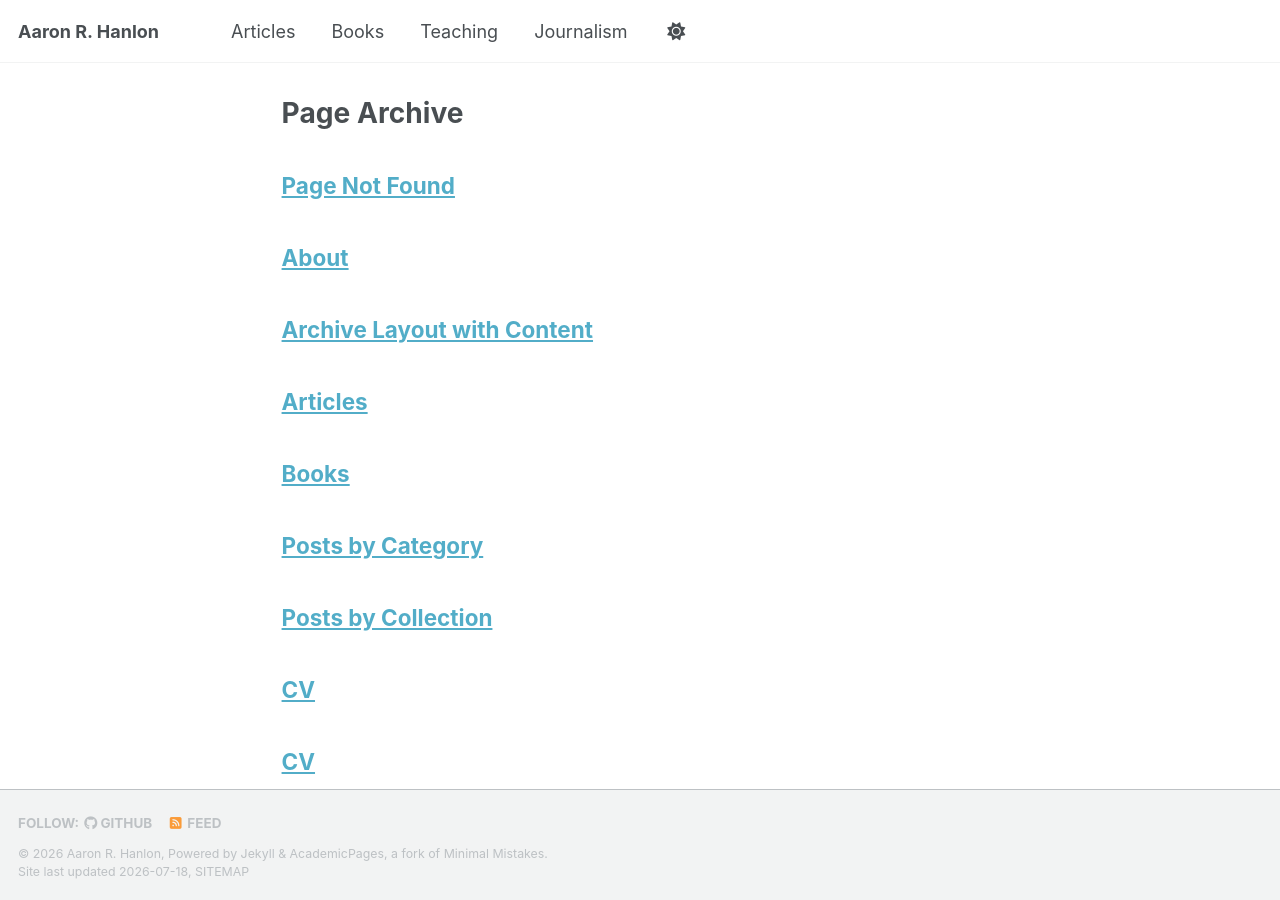
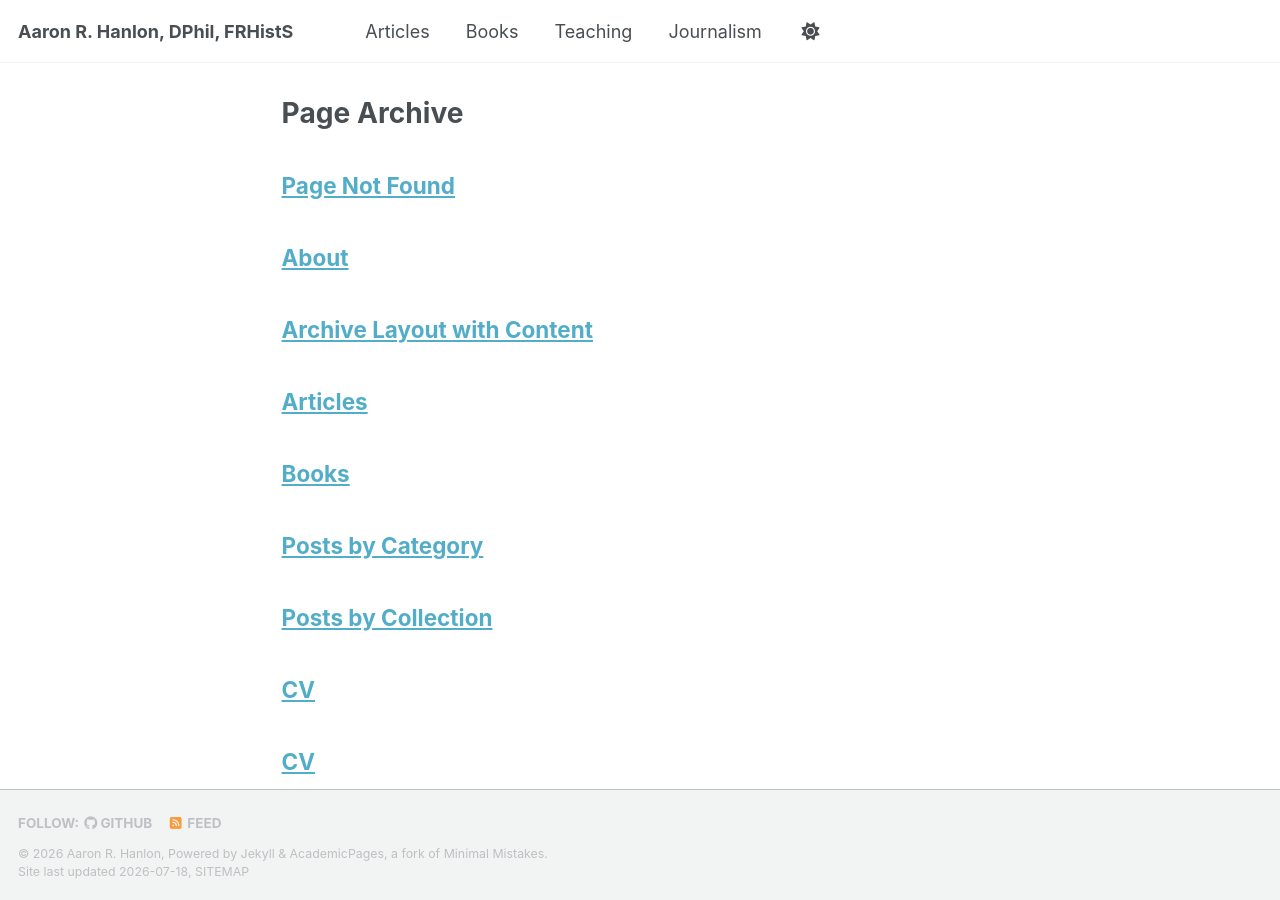
Before and after one commit to arhanlon/arhanlon.github.io, a Jekyll site: the page built from _pages/page-archive.html, in a window 1280 px wide and 900 px high. Built offline with Jekyll 4.4.1, drawn with Linux system fonts in a browser that asks for light colours; a style sheet for code colours, icons or effects is not loaded.

Commit message:
Update _config.yml

```diff
--- a/_config.yml
+++ b/_config.yml
@@ -9,7 +9,7 @@
 # Basic Site Settings
 locale                   : "en-US"
 site_theme               : "default" # The available themes options are "default", "air", "sunrise", "mint", "dirt" and "contrast"
-title                    : "Aaron R. Hanlon"
+title                    : "Aaron R. Hanlon, DPhil, FRHistS"
 title_separator          : "-"
 name                     : &name "Aaron R. Hanlon"
 description              : &description "Aaron R. Hanlon's website"   # Update this with a general description of your site, this is the default if not overridden by a page
@@ -24,7 +24,7 @@ repository               : "arhanlon/arhanlon.github.io"
 author:
   # Biographic information
   avatar           : "headshot.jpg"
-  name             : "Aaron R. Hanlon, DPhil, FRHistS"
+  name             : "Dr. Aaron R. Hanlon"
   bio              : "NEH / Class of 1940 Distinguished Associate Professor of the Humanities, English"
   employer         : "Colby College"
   uri              : # "https://aaronrhanlon.com"
```
